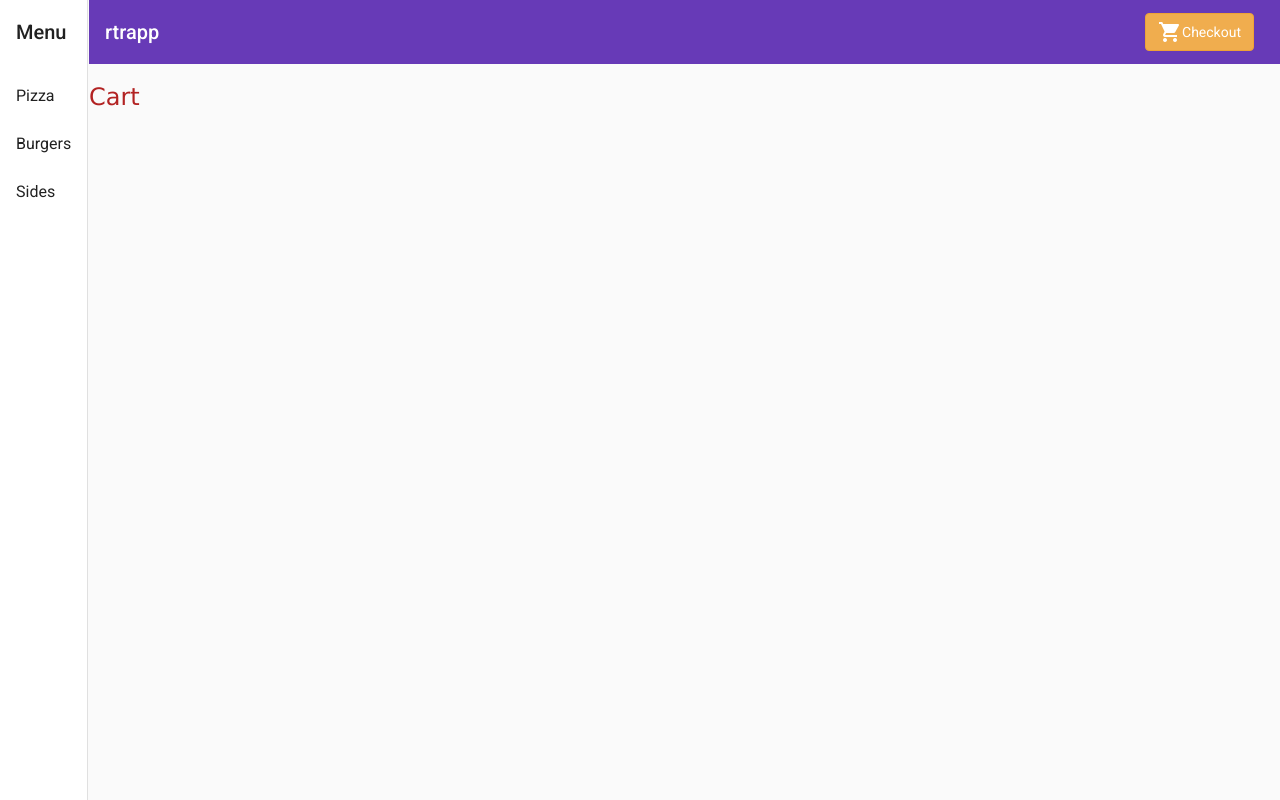
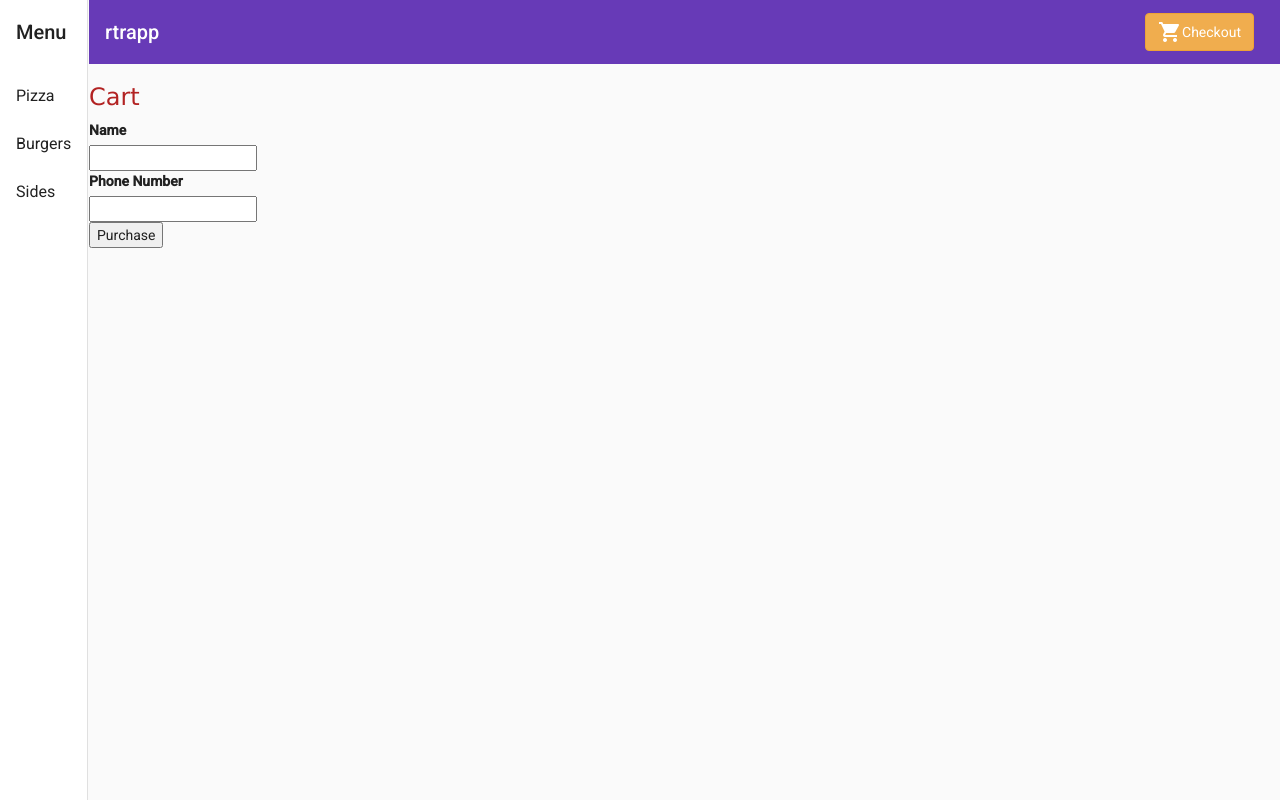
Before and after one commit to nparsley/rtrapp, an Angular app: page /cart in a window 1280 px wide. Built offline with nearby package versions, Linux system fonts and the light colour scheme.

Commit message:
cart-checkout form + order info submit

```diff
--- a/src/app/app.module.ts
+++ b/src/app/app.module.ts
@@ -17,6 +17,7 @@
 import { CommonModule } from '@angular/common';
 import { FoodModule } from './food/food.module';
 import { CartComponent } from './cart/cart.component';
+import { ReactiveFormsModule } from '@angular/forms';
 
 
 
@@ -41,7 +42,8 @@
     MatListModule,
     HttpClientModule,
     CommonModule,
-    FoodModule
+    FoodModule,
+    ReactiveFormsModule
 
   ],
   providers: [],
--- a/src/app/cart/cart.component.css
+++ b/src/app/cart/cart.component.css
@@ -15,3 +15,7 @@
   border-radius: 2px;
   background-color: #EEEEEE;
 }
+
+input {
+  display: flex;
+}
--- a/src/app/cart/cart.component.html
+++ b/src/app/cart/cart.component.html
@@ -4,3 +4,20 @@
   <span>{{ item.name }}</span>
   <span>{{ item.price | currency }}</span>
 </div>
+
+<form [formGroup]="checkoutForm" (ngSubmit)="onSubmit()">
+  <div>
+    <label for="name">
+      Name
+    </label>
+    <input id="name" type="text" formControlName="name">
+  </div>
+
+  <div>
+    <label for="phone">
+      Phone Number
+    </label>
+    <input id="phone" type="text" formControlName="phone">
+  </div>
+  <button class="button" type="submit">Purchase</button>
+</form>
--- a/src/app/cart/cart.component.ts
+++ b/src/app/cart/cart.component.ts
@@ -1,4 +1,5 @@
 import { Component, Input, OnInit } from '@angular/core';
+import { FormBuilder } from '@angular/forms';
 import { ActivatedRoute } from '@angular/router';
 import { CartService } from '../food/cart.service';
 
@@ -10,9 +11,23 @@
 })
 export class CartComponent implements OnInit {
   items = this.cartservice.getItems();
+  checkoutForm = this.formbuilder.group({
+    name: '',
+    phone: ''
+  });
 
 
-  constructor(private cartservice: CartService, private route: ActivatedRoute) { }
+  constructor(
+      private cartservice: CartService,
+      private route: ActivatedRoute,
+      private formbuilder: FormBuilder
+    ) { }
+
+  onSubmit() {
+    this.items = this.cartservice.clearCart();
+    console.warn('Your order has been submitted', this.checkoutForm.value);
+    this.checkoutForm.reset();
+  }
 
 
   ngOnInit(): void {
```
